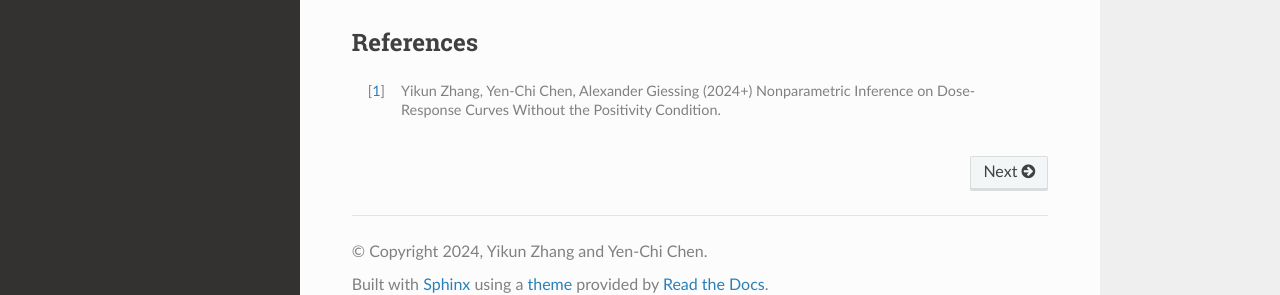
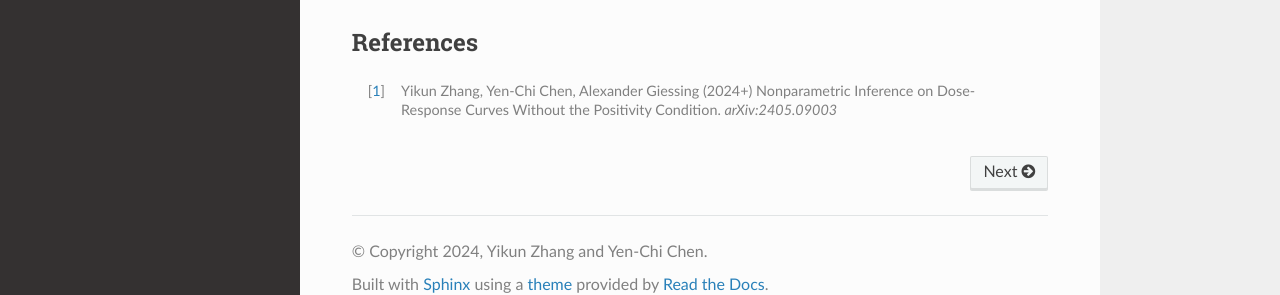
Before and after one commit to zhangyk8/npDoseResponse, a Sphinx documentation site: the page built from docs/source/index.rst, in a window 1280 px wide and 900 px high, scrolled down 529 px. Shown: the part 579-874 px from the top of the window. Built offline with Sphinx 7.4.7 and the Read the Docs theme 2.0.0, drawn with Linux system fonts in a browser that asks for light colours.

Commit message:
Add files via upload

```diff
--- a/docs/source/index.rst
+++ b/docs/source/index.rst
@@ -26,4 +26,4 @@ More details can be found in :doc:`Methodology <method>` and the reference paper
 
 References
 ----------
-.. [1] Yikun Zhang, Yen-Chi Chen, Alexander Giessing (2024+) Nonparametric Inference on Dose-Response Curves Without the Positivity Condition.
+.. [1] Yikun Zhang, Yen-Chi Chen, Alexander Giessing (2024+) Nonparametric Inference on Dose-Response Curves Without the Positivity Condition. *arXiv:2405.09003*
```
